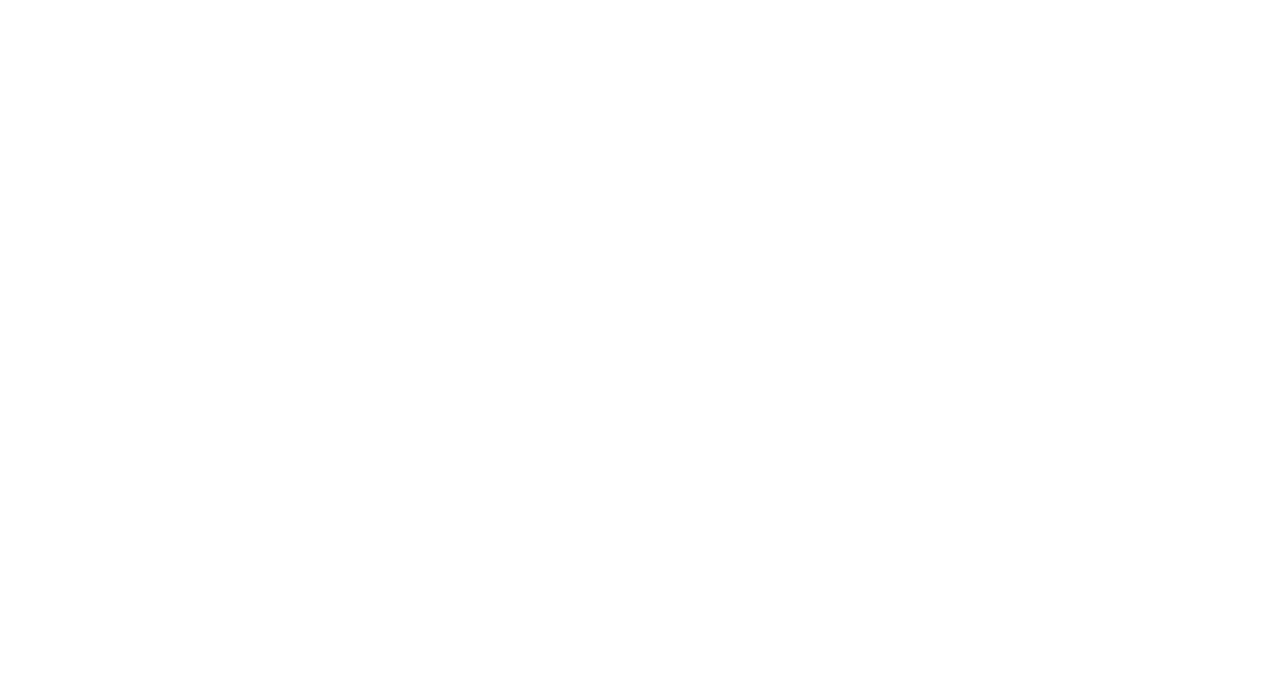
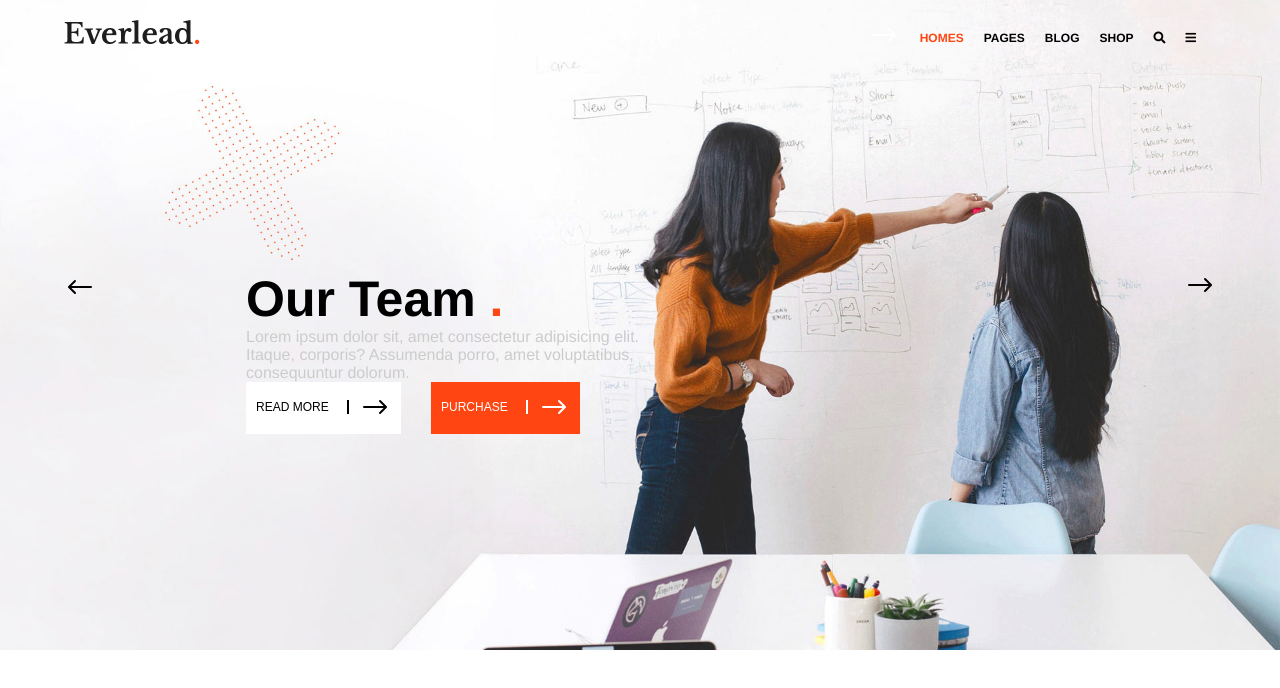
Before and after one commit to Giuseppe0197/proj-html-vuejs, a Vue app: page / in a window 1280 px wide. Shown: the top 688 px of the page. Built offline with nearby package versions, Linux system fonts and the light colour scheme.

Commit message:
add header section

```diff
--- a/public/index.html
+++ b/public/index.html
@@ -6,6 +6,7 @@
     <meta name="viewport" content="width=device-width,initial-scale=1.0">
     <link rel="icon" href="<%= BASE_URL %>favicon.ico">
     <title><%= htmlWebpackPlugin.options.title %></title>
+    <link rel="stylesheet" href="https://cdnjs.cloudflare.com/ajax/libs/font-awesome/5.15.4/css/all.min.css" integrity="sha512-1ycn6IcaQQ40/MKBW2W4Rhis/DbILU74C1vSrLJxCq57o941Ym01SwNsOMqvEBFlcgUa6xLiPY/NS5R+E6ztJQ==" crossorigin="anonymous" referrerpolicy="no-referrer" />
   </head>
   <body>
     <noscript>
--- a/src/App.vue
+++ b/src/App.vue
@@ -16,6 +16,11 @@
 </script>
 
 <style lang="scss">
+* {
+  margin: 0;
+  padding: 0;
+  box-sizing: border-box;
+}
 #app {
   font-family: Avenir, Helvetica, Arial, sans-serif;
   -webkit-font-smoothing: antialiased;
--- a/src/components/MyHeader.vue
+++ b/src/components/MyHeader.vue
@@ -1,16 +1,150 @@
 <template>
-  <div >
+  <header>
+      <div>
+          <MyHeaderSub
+          v-for="list, i in headerList"
+          :key="i"
+          :details="list" />
+      </div>
 
-  </div>
+      <div class="team">
+
+        <img class="arrowteam arrowteamleft" src="../assets/img/svg-6.svg">
+
+        <div class="ourteam">
+
+            <h2>Our Team <span class="dot">.</span></h2>
+
+            <p>Lorem ipsum dolor sit, amet consectetur adipisicing elit. Itaque, corporis? Assumenda porro, amet voluptatibus, consequuntur dolorum.</p>
+
+            <button class="read">read more <span class="borderread"></span><img src="../assets/img/svg-6.svg"></button>
+            <button class="purchase">purchase <span class="borderpur"></span><img src="../assets/img/svg-6.svg"></button>
+        </div>
+
+        <img class="arrowteam arrowteamrigth" src="../assets/img/svg-6.svg">
+    </div>
+
+  </header>
 </template>
 
 <script>
+import MyHeaderSub from '@/components/MyHeaderSub.vue'
+
 export default {
-  name: 'MyHeader'
+  name: 'MyHeader',
+  components: {
+      MyHeaderSub
+  },
+  data() {
+
+      return {
+          headerList: [
+              {
+                  'image': 'logo-img-01.png',
+                  'imageArrow': 'svg-6.svg',
+                  'home': 'homes',
+                  'page': 'pages',
+                  'blog': 'blog',
+                  'shop': 'shop',
+                  'event': 'events',
+                  'element': 'elements',
+
+              }
+          ]
+      }
+
+  }
 }
 </script>
 
 <!-- Add "scoped" attribute to limit CSS to this component only -->
 <style scoped lang="scss">
 
+    header {
+        background-image: url("../assets/img/rev-slider-main-home-img-03.jpg");
+        background-size: cover;
+        background-repeat: no-repeat;
+        background-position: center;
+        height: 650px;
+
+        img {
+            filter: invert(1);
+
+        }
+
+        .arrowteam {
+            filter: invert(1);
+        }
+
+        .team {
+            width: 90%;
+            margin: 170px auto 0;
+        }
+
+        .arrowteamleft {
+            transform: rotate(180deg);
+            float: left;
+        }
+
+        .ourteam {
+            float: left;
+            margin-left: 150px;
+            width: 35%;
+
+            .dot {
+                color: #ff4612;
+            }
+
+            h2 {
+                font-size: 50px;
+            }
+
+            p {
+                color: #ccc;
+            }
+
+            button {
+                border: none;
+                padding: 10px;
+                text-transform: uppercase;
+                font-size: 12px;
+
+                img {
+                    vertical-align: middle;
+                    margin-left: 10px;
+                }
+
+                .borderread {
+                    border-left: 2px solid black;
+                    margin-left: 15px;
+
+                }
+
+                .borderpur {
+                    border-left: 2px solid white;
+                    margin-left: 15px;
+                }
+            }
+
+            .read {
+                background-color: white;
+            }
+
+            .purchase {
+                background-color: #ff4612;
+                margin-left: 30px;
+                color: white;
+
+                img {
+                    filter: invert(0);
+                }
+            }
+        }
+
+        .arrowteamrigth {
+            float: right;
+        }
+
+    }
+
 </style>
--- /dev/null
+++ b/src/components/MyHeaderSub.vue
@@ -0,0 +1,66 @@
+<template>
+  <div class="subheader">
+
+    <div class="headerlinks">
+
+        <div class="logo">
+            <img :src="require(`../assets/img/${details.image}`)">
+        </div>
+
+        <div class="menuEl">
+            <ul>
+                <li><img class="arrowImage" :src="require(`../assets/img/${details.imageArrow}`)"></li>
+                <li class="home">{{details.home}}</li>
+                <li>{{details.page}}</li>
+                <li>{{details.blog}}</li>
+                <li>{{details.shop}}</li>
+                <li><i class="fas fa-search"></i></li>
+                <li><i class="fas fa-bars"></i></li>
+            </ul>
+        </div>
+
+    </div>
+
+  </div>
+</template>
+
+<script>
+export default {
+  name: 'MyHeaderSub',
+  props: {
+      details: Object
+  }
+}
+</script>
+
+<!-- Add "scoped" attribute to limit CSS to this component only -->
+<style scoped lang="scss">
+
+.headerlinks {
+    display: flex;
+    justify-content: space-between;
+    width: 90%;
+    margin: 0 auto;
+    height: 100px;
+}
+
+.logo img {
+    width: 50%;
+    margin-top: 20px;
+}
+
+ul li{
+    display: inline-block;
+    margin-right: 20px;
+    margin-top: 20px;
+    vertical-align: middle;
+    text-transform: uppercase;
+    font-weight: bold;
+    font-size: 12px;
+}
+
+.home {
+    color: #ff4612;
+}
+
+</style>
```
